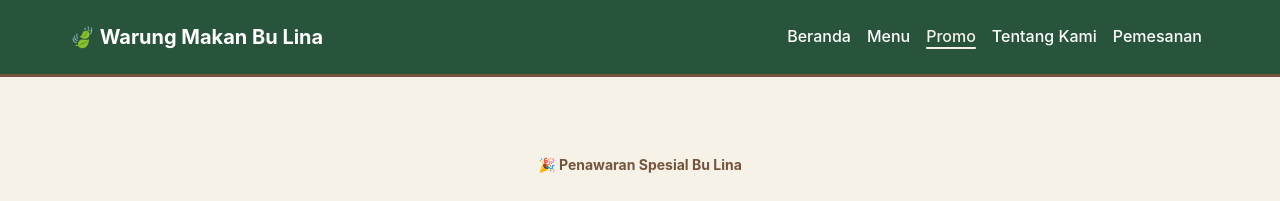
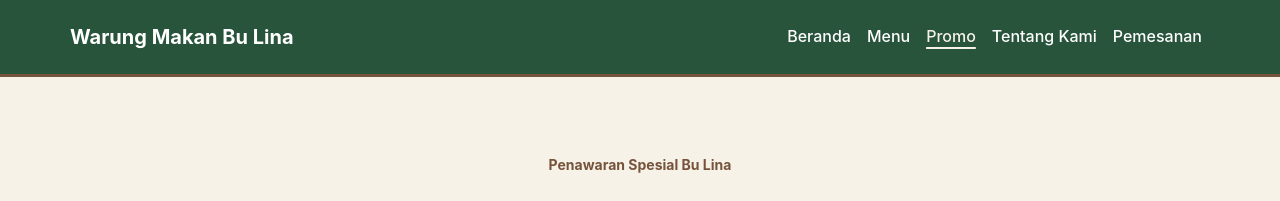
Before and after one commit to wildantfqh/uts-paw-kelas-w-warung-makan, a plain HTML site: page promo.html in a window 1280 px wide. Shown: the top 201 px of the page. Drawn offline with nearby package versions, Linux system fonts and the light colour scheme.

Commit message:
edit merapikan html

```diff
--- a/promo.html
+++ b/promo.html
@@ -28,7 +28,7 @@
             aria-label="Menu utama">
 
             <a class="navbar-brand fw-bold" href="index.html">
-                🍃 Warung Makan Bu Lina
+                 Warung Makan Bu Lina
             </a>
 
             <button
@@ -96,7 +96,7 @@
             <div class="container text-center">
 
                 <span class="section-label">
-                    🎉 Penawaran Spesial Bu Lina
+                     Penawaran Spesial Bu Lina
                 </span>
 
                 <h1>
```
